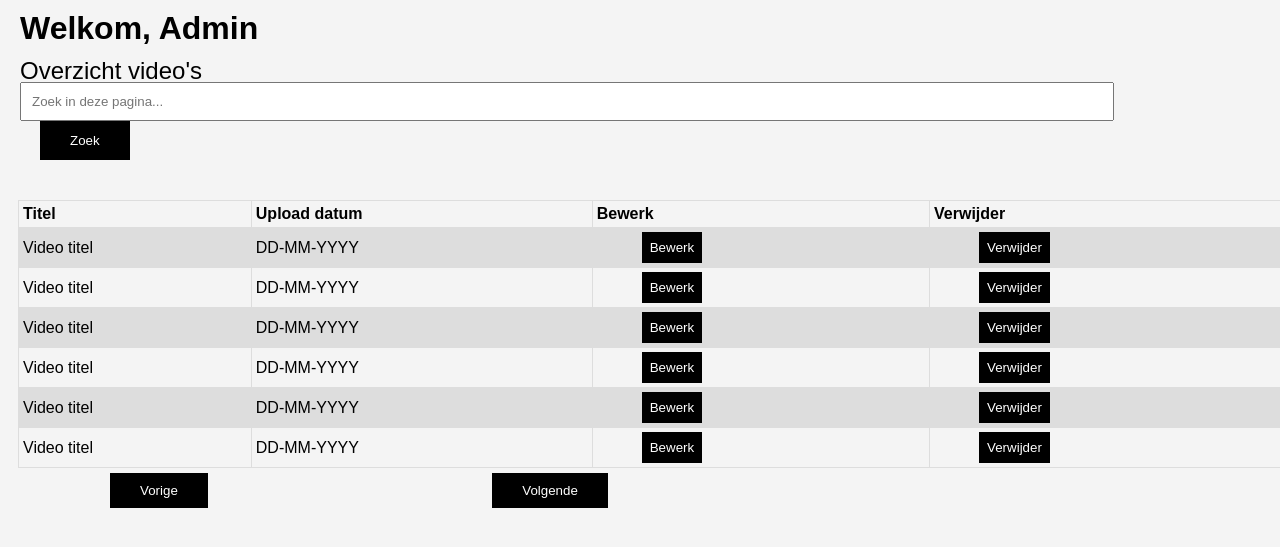
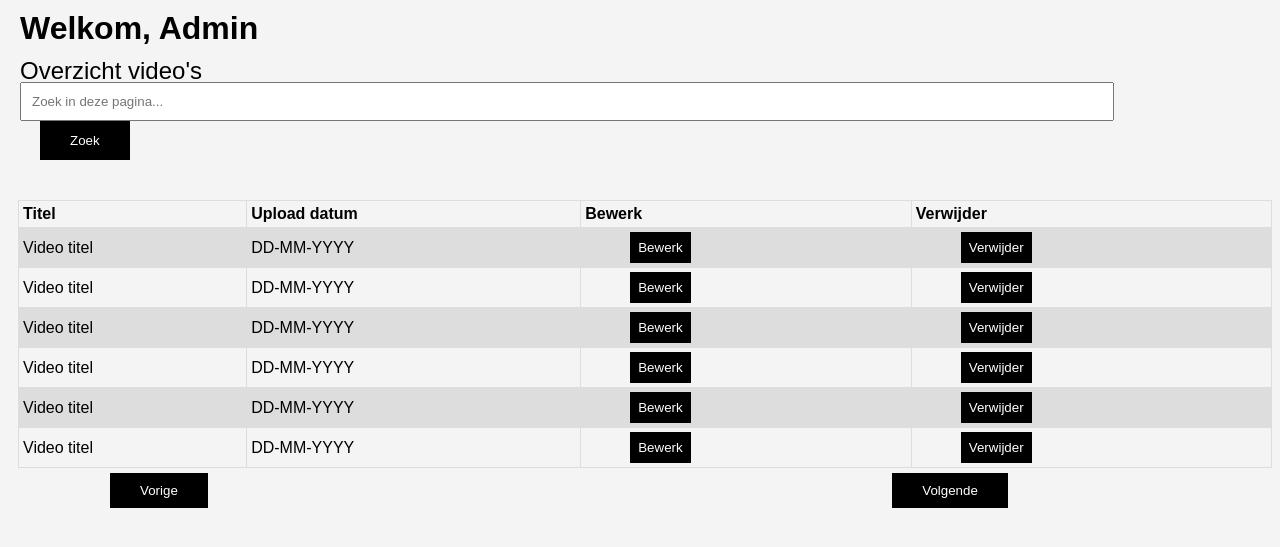
Before and after one commit to Finn740/FilmFlix, a PHP site: page /Admin.html in a window 1280 px wide. Shown: the part 169-716 px from the top of the page. Run offline with PHP 8.4, Linux system fonts and the light colour scheme.

Commit message:
Update Admin.css

```diff
--- a/Style/Admin.css
+++ b/Style/Admin.css
@@ -61,7 +61,7 @@ box-sizing: border-box;
 table {
   font-family: arial, sans-serif;
   border-collapse: collapse;
-  width: 100%;
+  width: 98%;
   position: relative;
   top:135px;
   left:18px;
@@ -91,5 +91,5 @@ left:65px;
 .Volgende {
 position: relative;
 top:140px;
-left:300px
+left: 700px;
 }
```
